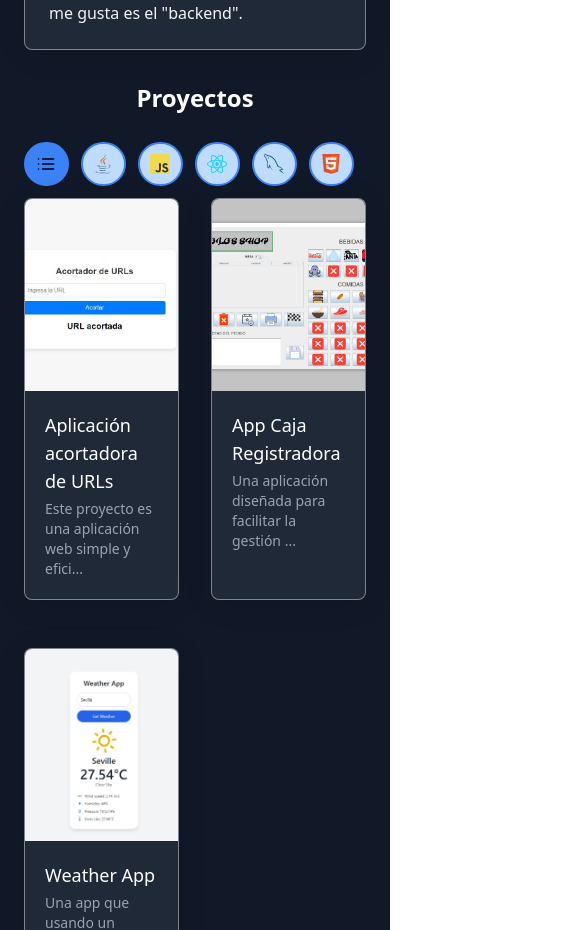
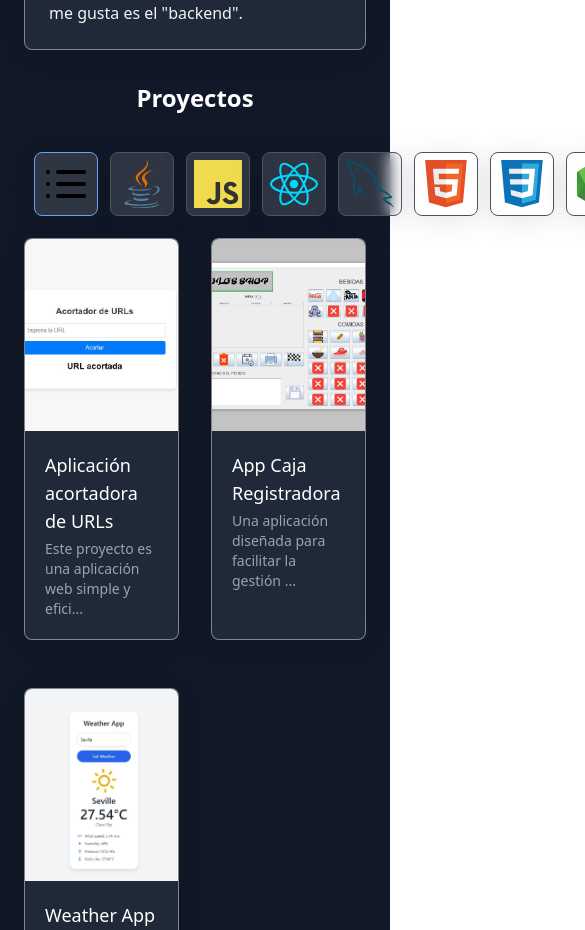
Before and after one commit to manu989898/mi-portfolio-bueno, a React (Create React App) app: page / in a window 390 px wide. Shown: the part 780-1710 px from the top of the page, 585 px wide, since content can reach past the window. Built offline with nearby package versions, Linux system fonts and the light colour scheme.

Commit message:
cambiado estilos de las pilltabs y puesto el modo noche

```diff
--- a/src/Dependences/PillTabs.js
+++ b/src/Dependences/PillTabs.js
@@ -6,9 +6,6 @@ import MySql from '../imgs/mysql.svg';
 import Html5 from '../imgs/html5.svg';
 import Css3 from '../imgs/css.svg';
 import Nodejs from '../imgs/nodejs.svg';
-import Mongodb from '../imgs/mongodb.svg';
-import Redux from '../imgs/redux.svg';
-import Spring from '../imgs/spring.svg';
 import Git from '../imgs/github-light.svg';
 import Todos from '../imgs/all.svg';
 import Tailwind from '../imgs/tailwindcss.svg';
@@ -23,53 +20,35 @@ const pillTabs = [
   { label: "HTML5", technology: "html5", icon: Html5 },
   { label: "CSS3", technology: "css3", icon: Css3 },
   { label: "Node.js", technology: "nodejs", icon: Nodejs },
-  { label: "MongoDB", technology: "mongodb", icon: Mongodb },
-  { label: "Redux", technology: "redux", icon: Redux },
-  { label: "Spring", technology: "spring", icon: Spring },
   { label: "Tailwind CSS", technology: "tailwind", icon: Tailwind },
   { label: "Git", technology: "git", icon: Git },
 ];
-
 export function PillTabs({ onTabClick }) {
-  // Estados para manejar qué pestaña está seleccionada y cuál está siendo "hovered".
-  const [hoveredIndex, setHoveredIndex] = useState(0);
   const [selectedIndex, setSelectedIndex] = useState(0);
 
-  // Aquí creamos el componente de cada pestaña basándonos en los datos de `pillTabs`.
   const tabsComponents = pillTabs.map((tab, i) => {
-  const isSelected = selectedIndex === i; // Verifica si esta pestaña es la seleccionada.
-  const isHovered = hoveredIndex === i;  // Verifica si esta pestaña está siendo sobrevolada.
+    const isSelected = selectedIndex === i;
 
     return (
       <button
-        key={tab.label} // Clave única para cada botón de pestaña.
-        onMouseEnter={() => setHoveredIndex(i)} // Cambia el índice de "hover" cuando el mouse entra en la pestaña.
+        key={tab.label}
         onClick={() => {
-          onTabClick(tab.technology); // Llama a la función de selección con la tecnología de la pestaña.
-          setSelectedIndex(i); // Marca esta pestaña como seleccionada.
+          onTabClick(tab.technology);
+          setSelectedIndex(i);
         }}
-        className={`relative flex items-center gap-2 px-4 py-2 rounded-full font-medium transition-all duration-300 whitespace-nowrap border-2 border-blue-500 ${
+        className={`glass relative shadow-lg backdrop-blur-md border border-white/40 flex justify-center items-center rounded-lg transition-transform duration-300 hover:scale-110 ${
           isSelected
-            ? "bg-blue-100 text-blue-800 dark:bg-blue-900 dark:text-blue-200"
-            : "bg-blue-200 text-blue-900 dark:bg-blue-800 dark:text-blue-300"
+            ? "border-blue-500 dark:border-blue-400"
+            : "border-gray-300 dark:border-gray-600"
         }`}
         style={{
-          backgroundColor: isHovered
-            ? 'rgb(59, 130, 246)' // Cambia el color si el mouse está sobre la pestaña.
-            : isSelected
-            ? '' // Usa el color de Tailwind si la pestaña está seleccionada.
-            : 'rgb(191, 219, 254)', // Color por defecto si la pestaña no está seleccionada ni sobrevolada.
-          color: isHovered
-            ? 'rgb(191, 219, 254)' // Cambia el color del texto si el mouse está sobre la pestaña.
-            : isSelected
-            ? '' // Deja el color por defecto si está seleccionada.
-            : '',
-          minWidth: '45px',
-          padding: '10px',
-          fontSize: '14px',
+          width: '64px', // Tamaño fijo
+          height: '64px', // Tamaño fijo
+          flexShrink: 0, // Evitar que se encoja
+          flexGrow: 0, // Evitar que se estire
         }}
       >
-        <img src={tab.icon} alt={`${tab.label} icon`} className="w-5 h-5 md:w-6 md:h-6" />
+        <img src={tab.icon} alt={`${tab.label} icon`} className="w-12 h-12" />
       </button>
     );
   });
@@ -77,9 +56,20 @@ export function PillTabs({ onTabClick }) {
   return (
     <div
       className="relative overflow-x-auto scrollbar-hide scrollable-tabs"
+      style={{
+        padding: '10px', // Añadir espacio alrededor para hover
+        overflow: 'visible', // Permitir que los elementos se expandan al escalar
+      }}
     >
-      <div className="flex gap-3 my-3">
-        {tabsComponents} {/* Renderiza todas las pestañas que definimos arriba. */}
+      <div
+        className="flex gap-3 my-3"
+        style={{
+          justifyContent: 'start', // Alinear al principio
+          flexWrap: 'nowrap', // No permitir que las pestañas se vayan a otra línea
+          overflow: 'visible', // Permitir que los elementos escalados no se corten
+        }}
+      >
+        {tabsComponents}
       </div>
     </div>
   );
--- a/src/Portfolio.js
+++ b/src/Portfolio.js
@@ -195,7 +195,7 @@ const Portfolio = () => {
                   </div>
                 ))
               ) : (
-                <section className="mb-12 hover:shadow-lg transition-shadow duration-300 p-6 rounded-lg bg-white dark:bg-gray-800">
+                <section className="glass  mb-12 hover:shadow-lg transition-shadow duration-300 p-6 rounded-lg bg-white dark:bg-gray-800">
                   <h2 className="text-2xl font-bold mb-4 text-gray-900 dark:text-white">
                     No hay proyectos disponibles
                   </h2>
```
